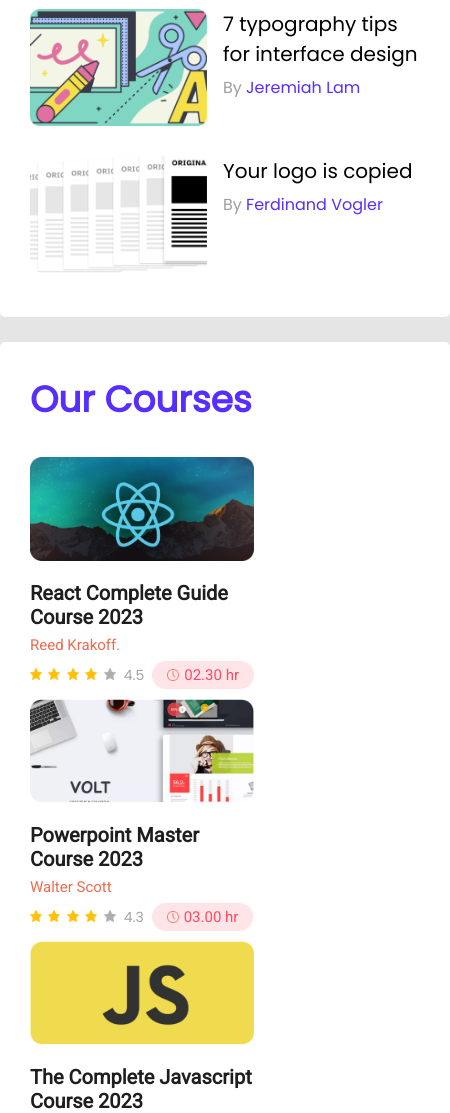
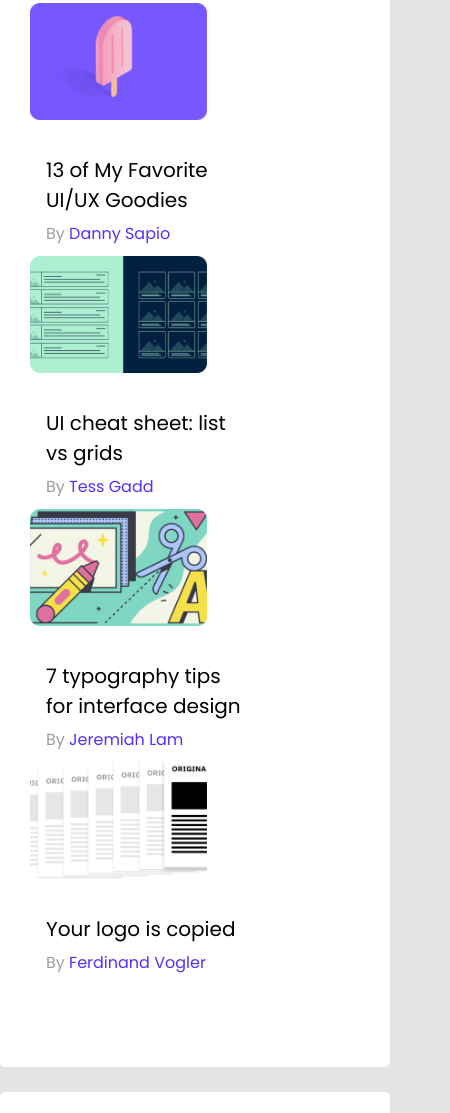
Before and after one commit to touhidcodes/PH-7-Leader-Board, a plain HTML site: page index.html in a window 390 px wide. Shown: the part 887-2000 px from the top of the page, 450 px wide, since content can reach past the window. Drawn offline with Linux system fonts and the light colour scheme.

Commit message:
fully-responsive

```diff
--- a/index.html
+++ b/index.html
@@ -112,7 +112,7 @@
       </section>
       <!-- Courses -->
       <section class="courses">
-        <div class="main-title">
+        <div class="main-title course-title">
           <h2>Our Courses</h2>
           <div class="course-container">
             <div class="course">
--- a/styles/style.css
+++ b/styles/style.css
@@ -73,11 +73,13 @@ main {
 /* Players-and-Blogs Section */
 .players-and-blogs {
   background: #ffffff;
-  height: 679px;
+  height: 745px;
   border-radius: 5px;
+  margin: auto;
+}
+.top-players {
   padding: 30px;
 }
-
 .players-container {
   display: grid;
   grid-template-columns: repeat(3, 1fr);
@@ -105,7 +107,7 @@ hr {
 }
 /* Blogs */
 .blogs {
-  margin-top: 30px;
+  padding: 30px;
 }
 .blogs-container {
   display: grid;
@@ -137,15 +139,17 @@ hr {
 /* Courses */
 .courses {
   background: #ffffff;
-  height: 362px;
+  height: 390px;
   border-radius: 5px;
+  margin-top: 25px;
+}
+.course-title {
   padding: 30px;
-  margin-top: 25px;
 }
 .course-container {
   display: grid;
   grid-template-columns: repeat(3, 1fr);
-  margin-top: 30px;
+  padding: 30px 10px;
 }
 .course img {
   width: 224px;
@@ -207,18 +211,16 @@ hr {
   .nav ul {
     display: flex;
     flex-direction: column;
-    flex-wrap: nowrap;
   }
   .nav ul li {
     padding: 0 5px;
   }
-
   .players-and-blogs {
     width: 100%;
-    height: 1050px;
+    height: 1860px;
   }
   .players-container {
-    grid-template-columns: repeat(2, 1fr);
+    grid-template-columns: repeat(1, 1fr);
   }
   hr {
     display: none;
@@ -226,14 +228,23 @@ hr {
   .blogs-container {
     display: grid;
     grid-template-columns: repeat(1, 1fr);
+    gap: 10px;
+  }
+  .blog {
+    display: grid;
+    grid-template-columns: repeat(1, 1fr);
+    gap: 5px;
+  }
+  .blog-description {
+    width: 200px;
   }
   .courses {
-    height: 800px;
+    height: 970px;
     width: 100%;
   }
   .course-container {
     grid-template-columns: repeat(1, 1fr);
-    gap: 10px;
+    gap: 50px;
   }
 }
 
@@ -246,7 +257,7 @@ hr {
   }
   .players-and-blogs {
     width: 100%;
-    height: 1050px;
+    height: 1130px;
   }
   .players-container {
     grid-template-columns: repeat(2, 1fr);
@@ -259,12 +270,15 @@ hr {
     display: grid;
     grid-template-columns: repeat(1, 1fr);
   }
+  .blog-description {
+    width: 200px;
+  }
   .courses {
-    height: 800px;
+    height: 920px;
     width: 100%;
   }
   .course-container {
-    grid-template-columns: repeat(2, 1fr);
+    grid-template-columns: repeat(1, 1fr);
     gap: 20px;
     margin-top: 30px;
   }
```
